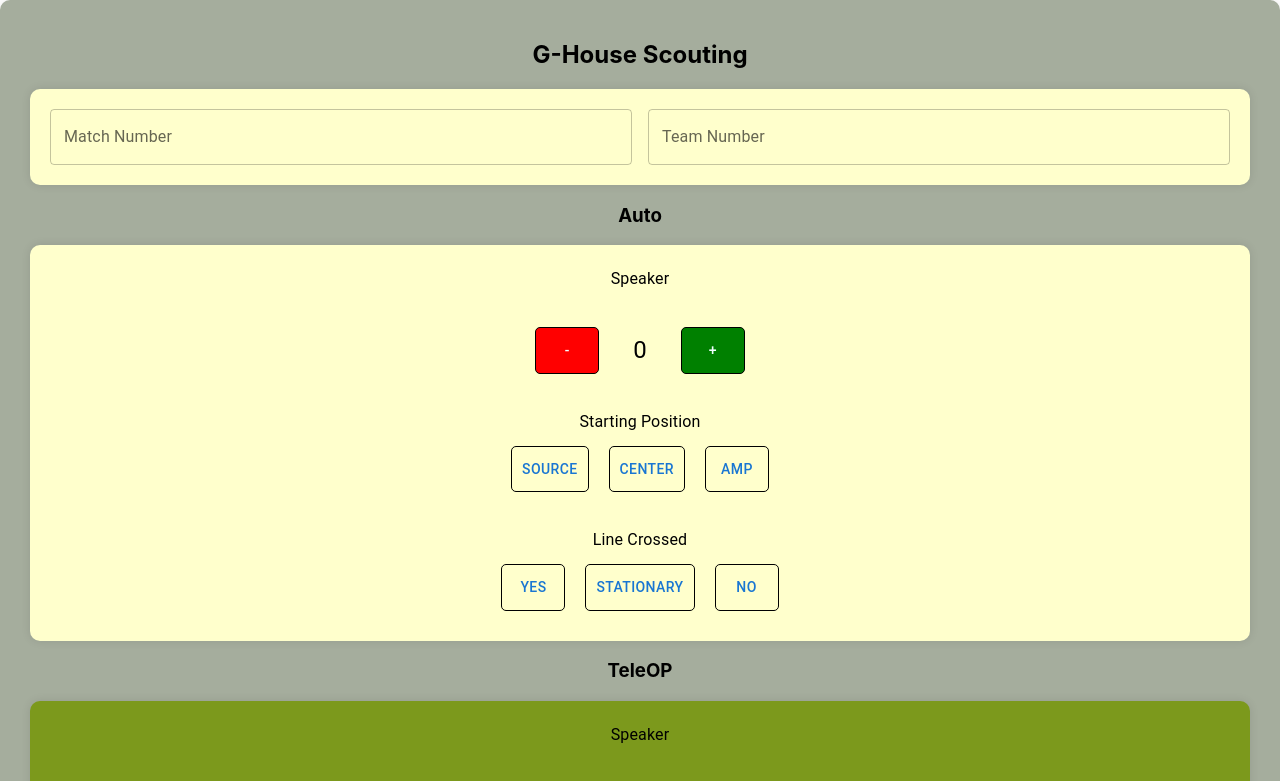
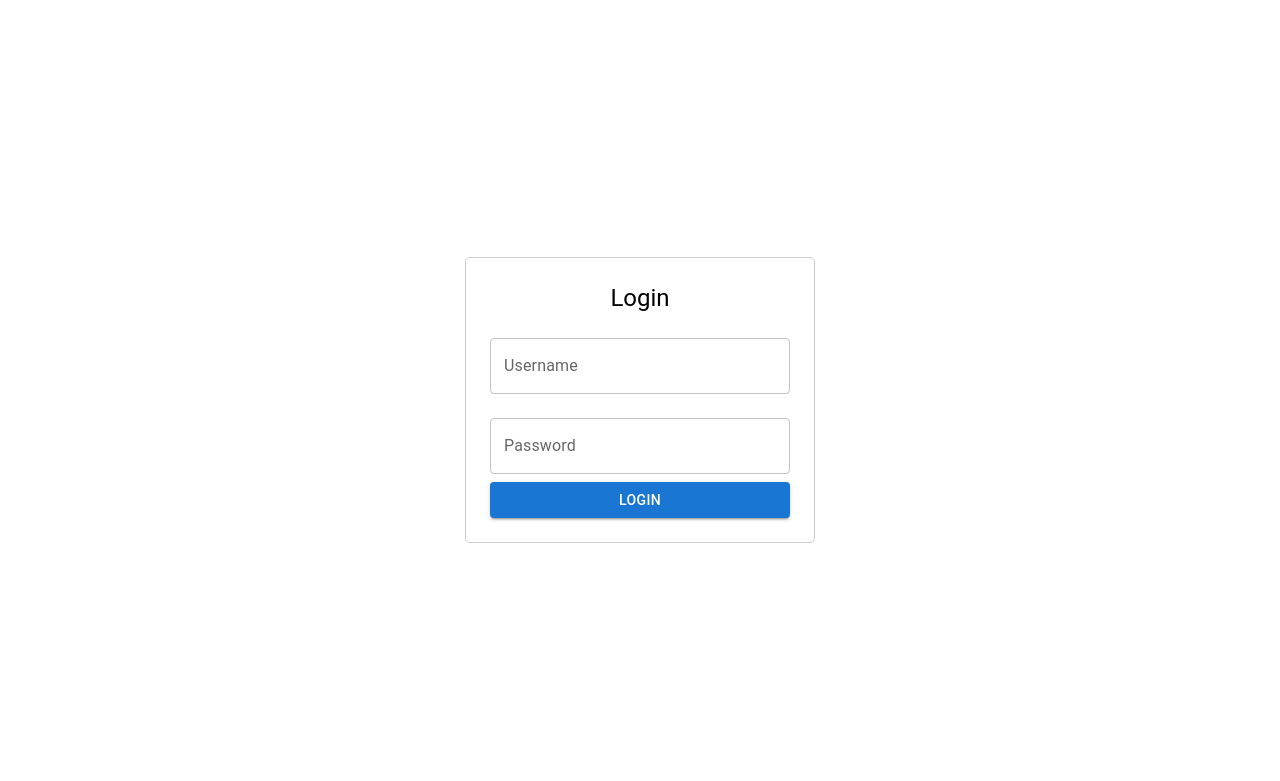
Before and after one commit to bhotw/ghouse_scouting, a React (Create React App) app in the folder frontend/: page / in a window 1280 px wide. Shown: the top 781 px of the page. Built offline with nearby package versions, Linux system fonts and the light colour scheme.

Commit message:
added the loginpage and a test user so that it can be texted for now

```diff
--- a/frontend/src/App.js
+++ b/frontend/src/App.js
@@ -1,11 +1,25 @@
 
 import './App.css';
+import React, { useState } from 'react';
 import ScoutingPage from './components/ScoutingPage';
+import LoginPage from './components/Login';
 
 function App() {
+  const [isLoggedIn, setIsLoggedIn] = useState(false);
+
+  const handleLogin = () => {
+    // Perform your login logic here, such as validating credentials
+    // For simplicity, we'll just set isLoggedIn to true
+    setIsLoggedIn(true);
+  };
+
   return (
     <div className="App">
-      <ScoutingPage />
+      {!isLoggedIn ? (
+        <LoginPage onLogin={handleLogin} />
+      ) : (
+        <ScoutingPage />
+      )}
     </div>
   );
 }
--- a/frontend/src/components/Login.js
+++ b/frontend/src/components/Login.js
@@ -0,0 +1,55 @@
+import React, { useState } from 'react';
+import { TextField, Button, Grid, Typography, Box } from '@mui/material';
+
+function LoginPage({ onLogin }) {
+  const [username, setUsername] = useState('');
+  const [password, setPassword] = useState('');
+  const [error, setError] = useState('');
+
+  const handleLogin = () => {
+    // Hard-coded test user credentials
+    const testUsername = 'testuser';
+    const testPassword = 'password';
+
+    // Check if the entered credentials match the test user
+    if (username === testUsername && password === testPassword) {
+      // Call the onLogin callback to set the login status
+      onLogin();
+    } else {
+      setError('Invalid username or password');
+    }
+  };
+
+  return (
+    <Grid container justifyContent="center" alignItems="center" style={{ height: '100vh' }}>
+      <Box sx={{ p: 3, width: '300px', border: '1px solid #ccc', borderRadius: '5px' }}>
+        <Typography variant="h5" align="center" gutterBottom>
+          Login
+        </Typography>
+        <TextField
+          label="Username"
+          variant="outlined"
+          fullWidth
+          margin="normal"
+          value={username}
+          onChange={(e) => setUsername(e.target.value)}
+        />
+        <TextField
+          label="Password"
+          type="password"
+          variant="outlined"
+          fullWidth
+          margin="normal"
+          value={password}
+          onChange={(e) => setPassword(e.target.value)}
+        />
+        <Button variant="contained" color="primary" fullWidth onClick={handleLogin}>
+          Login
+        </Button>
+        {error && <Typography variant="body2" color="error" align="center">{error}</Typography>}
+      </Box>
+    </Grid>
+  );
+}
+
+export default LoginPage;
```
